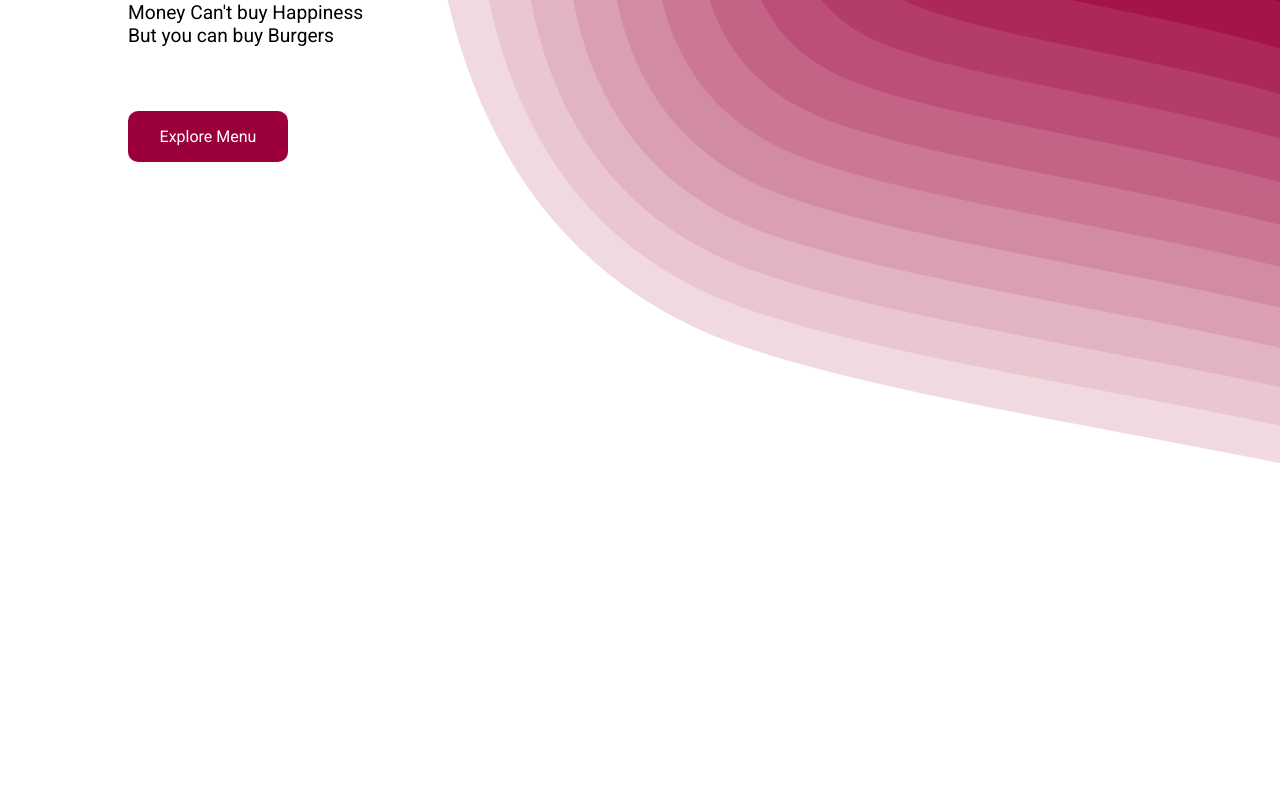
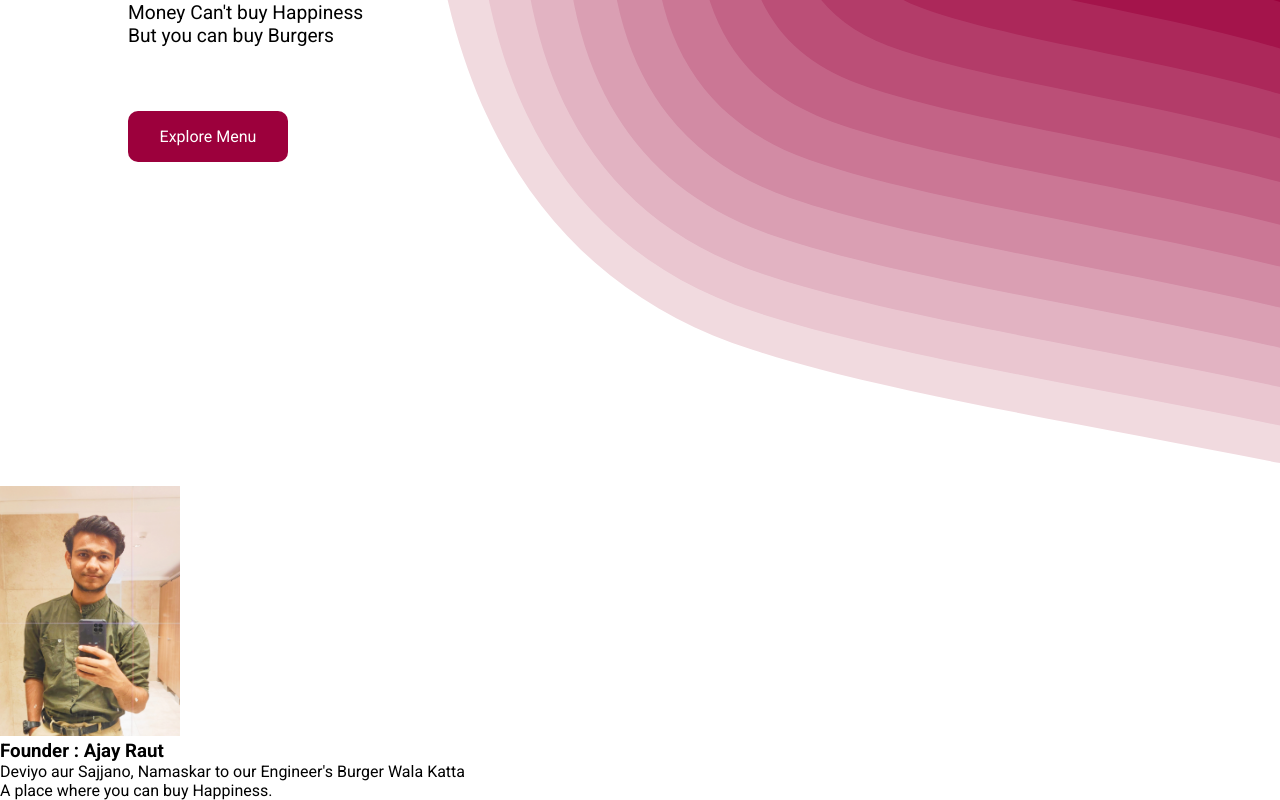
Before and after one commit to AjayRaut1/MERN-Stack-Burger-Engineering-Web-Application, a React (Create React App) app in the folder frontend/: page / in a window 1280 px wide. Shown: the part 394-1194 px from the top of the page. Before the commit the page ends 880 px from the top, so only its background shows below. Built offline with nearby package versions, Linux system fonts and the light colour scheme.

Commit message:
Added Founder Component without CSS

```diff
--- /dev/null
+++ b/frontend/src/components/home/Founder.jsx
@@ -0,0 +1,31 @@
+import React from "react";
+import { motion } from "framer-motion";
+import me from "../../assets/founder.jpg";
+
+const Founder = () => {
+  const options = {
+    initial: {
+      x: "-100%",
+      opacity: 0,
+    },
+    whileInView: {
+      x: 0,
+      opacity: 1,
+    },
+  };
+
+  return (
+    <section className="founder">
+      <motion.div {...options}>
+        <img src={me} alt="" height={250} width={180}/>
+        <h3>Founder : Ajay Raut</h3>
+        <p>
+          Deviyo aur Sajjano, Namaskar to our Engineer's Burger Wala Katta
+          <br />A place where you can buy Happiness.
+        </p>
+      </motion.div>
+    </section>
+  );
+};
+
+export default Founder;
--- a/frontend/src/components/home/Home.jsx
+++ b/frontend/src/components/home/Home.jsx
@@ -1,17 +1,50 @@
 import React from "react";
 import "../../styles/home.scss";
+import { delay, motion } from "framer-motion";
+import Founder from "./Founder";
 
 const Home = () => {
+  const options = {
+    initial: {
+      x: "-100%",
+      opacity: 0,
+    },
+    whileInView: {
+      x: 0,
+      opacity: 1,
+    },
+  };
   return (
-    <section className="home">
-      <div>
-        <h1>Bachelor's Burger</h1>
-        <p>Money Can't buy Happiness <br />
-          But you can buy Burgers</p>
-      </div>
+    <>
+      <section className="home">
+        <div>
+          <motion.h1 {...options}>Bachelor's Burger</motion.h1>
+          <motion.p {...options} transition={{ delay: 0.2 }}>
+            Money Can't buy Happiness <br />
+            But you can buy Burgers
+          </motion.p>
+        </div>
 
-      <a href="#menu">Explore Menu</a>
-    </section>
+        <motion.a
+          initial={{
+            y: "-100%",
+            opacity: 0,
+          }}
+          whileInView={{
+            y: 0,
+            opacity: 1,
+          }}
+          transition={{
+            delay: 0.2,
+          }}
+          href="#menu"
+        >
+          Explore Menu
+        </motion.a>
+      </section>
+
+      <Founder />
+    </>
   );
 };
 
--- a/frontend/src/styles/home.scss
+++ b/frontend/src/styles/home.scss
@@ -2,6 +2,7 @@
 
 .home {
     height: 100vh;
+    overflow-x: hidden;
 
     div {
       padding-top: 15rem;
```
Also changed, not shown: frontend/src/components/home/Menu.jsx (added, +7 -0 lines), frontend/src/assets/founder.jpg (added), frontend/src/assets/founder_1.webp (renamed from frontend/src/assets/founder.webp), frontend/src/styles/founder.scss (added).
